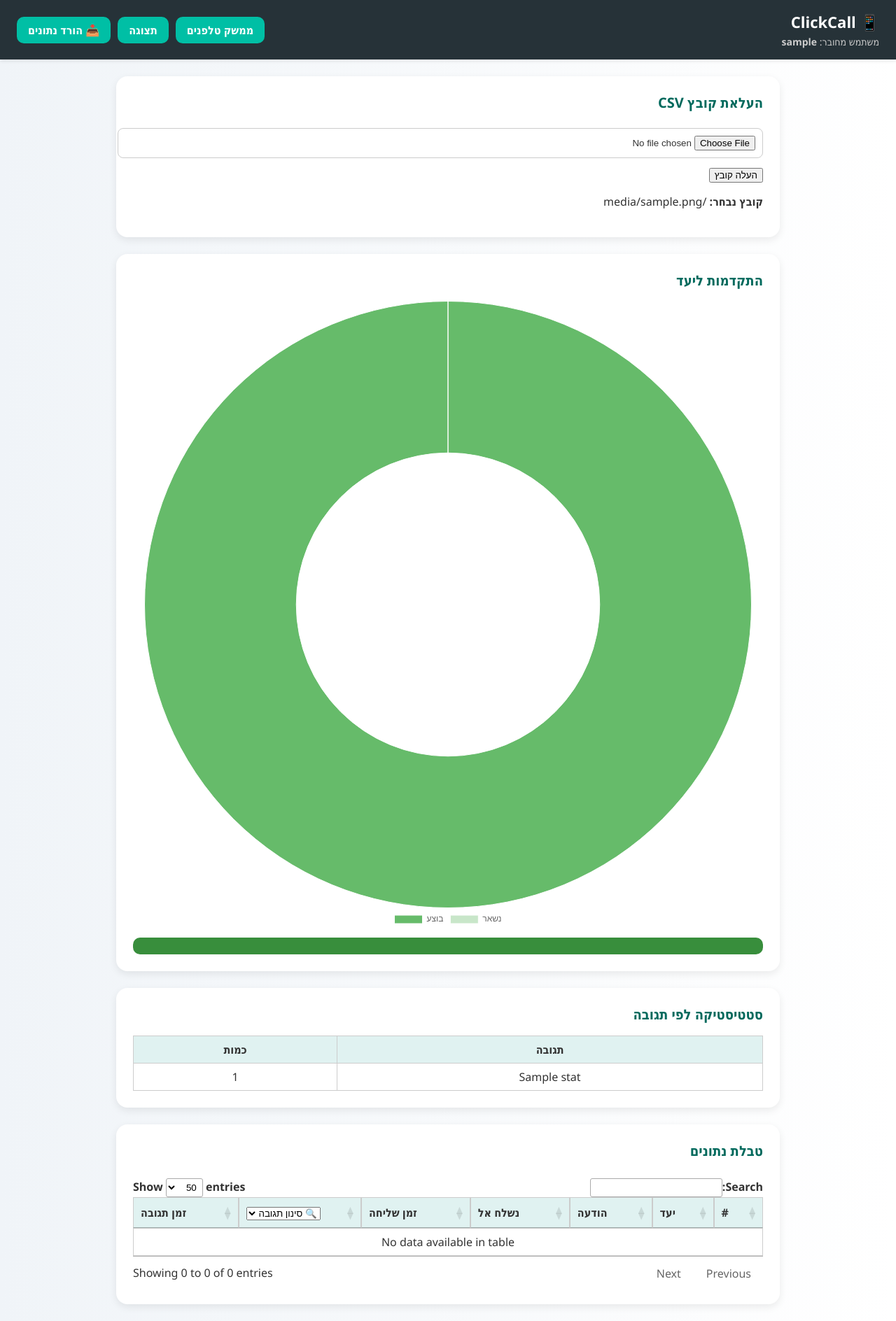
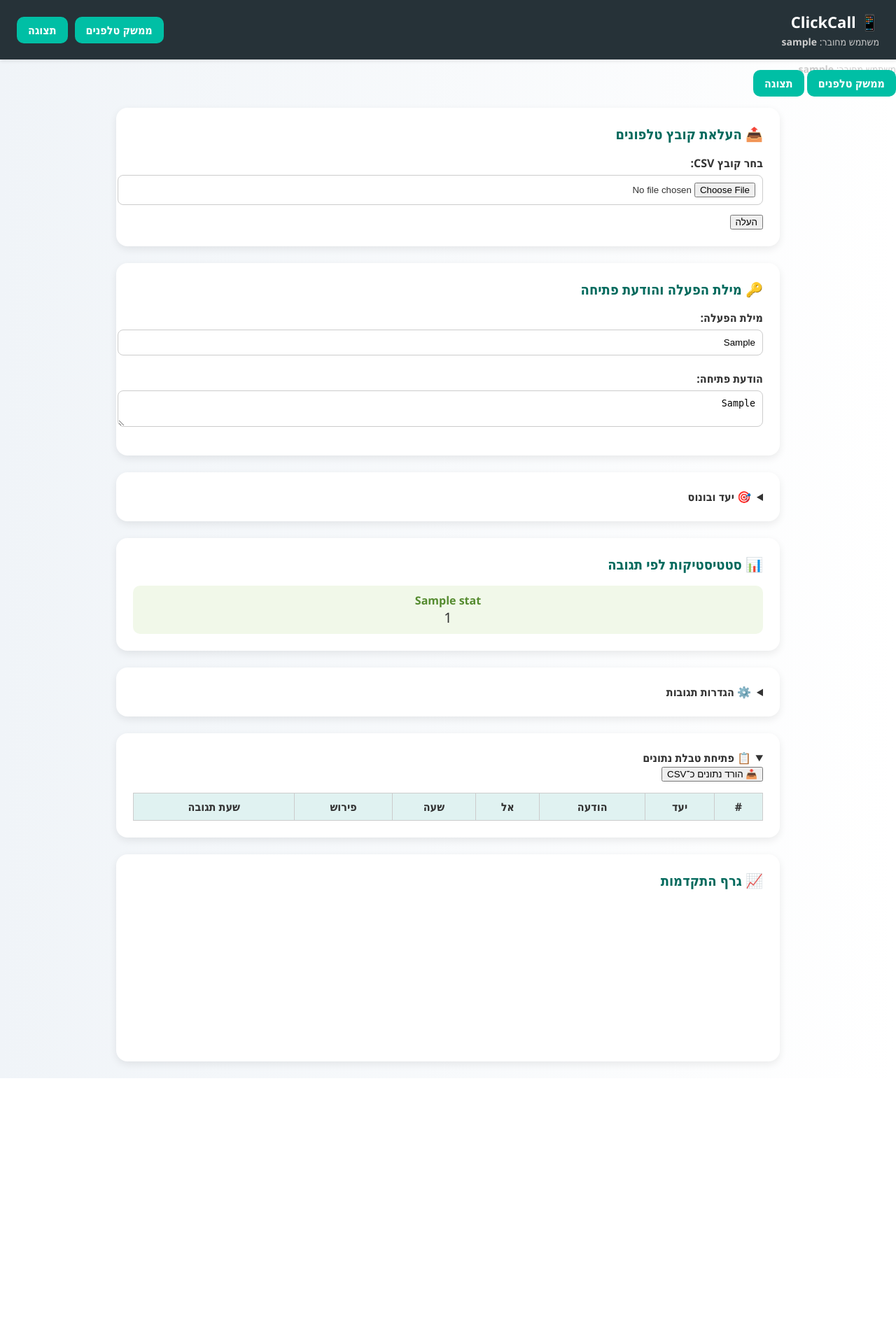
Before and after one commit to uriya222972/sms-auto-bot, a Flask app: template templates/index.html in a window 1280 px wide. Shown: the whole page at 70% size. After the commit the page ends 1541 px from the top, so only its background shows below. Run offline with Flask 3, Linux system fonts and the light colour scheme; the template is opened without the code that fills it: most values are stand-ins (such as "Sample title", 1, 10 or a date in 2020); lists and menus that the app fills with data are empty; a map, chart or similar area stays blank; some libraries are stand-ins or nearby versions.

Commit message:
Update index.html

```diff
--- a/templates/index.html
+++ b/templates/index.html
@@ -110,7 +110,6 @@
   </style>
   <script src="https://code.jquery.com/jquery-3.7.0.min.js"></script>
   <script src="https://cdn.datatables.net/1.13.4/js/jquery.dataTables.min.js"></script>
-  <script src="https://cdn.jsdelivr.net/npm/chart.js"></script>
   <script>
     function saveValue(key, value) {
       fetch('/save', {
@@ -146,6 +145,8 @@
   // גרף התקדמות
   const total = {{ total_sent }};
   const target = {{ target_goal }};
+  const bonus = {{ bonus_goal }};
+
   const ctx = document.getElementById('progressChart').getContext('2d');
   new Chart(ctx, {
     type: 'doughnut',
@@ -165,6 +166,7 @@
     }
   });
 });
+    });
   </script>
 </head>
 <body>
@@ -176,74 +178,124 @@
   <div style="display:flex; gap:10px;">
     <a href="/auto_telephony" target="_blank" class="telephony-button">ממשק טלפנים</a>
     <a href="/display" target="_blank" class="telephony-button">תצוגה</a>
-      <a href="/download" class="telephony-button">📥 הורד נתונים</a>
+  </div>
+</div>
+      <div class="user-info">משתמש מחובר: <strong>{{ username }}</strong></div>
+    </div>
+    <a href="/auto_telephony" target="_blank" class="telephony-button">ממשק טלפנים</a>
+    <a href="/display" target="_blank" class="telephony-button">תצוגה</a>
+  </div>
+
+  <div class="section">
+  <h2>📤 העלאת קובץ טלפונים</h2>
+  <form method="POST" action="/upload" enctype="multipart/form-data">
+    <label>בחר קובץ CSV:</label>
+    <input type="file" name="file" accept=".csv">
+    <input type="submit" value="העלה">
+  </form>
+</div>
+
+<div class="section">
+  <h2>🔑 מילת הפעלה והודעת פתיחה</h2>
+  <label>מילת הפעלה:</label>
+  <input type="text" value="{{ activation_word }}" onchange="saveValue('activation_word', this.value)">
+  <label>הודעת פתיחה:</label>
+  <textarea rows="2" onchange="saveValue('greeting_template', this.value)">{{ greeting_template }}</textarea>
+</div>
+
+<div class="section">
+  <details>
+    <summary>🎯 יעד ובונוס</summary>
+    <label>יעד:</label>
+    <input type="number" value="{{ target_goal }}" onchange="saveValue('target_goal', this.value)">
+    <div class="progress-bar">
+      <div class="progress-bar-inner" style="width: {{ total_sent / target_goal * 100 if target_goal else 0 }}%">
+        <span class="arrow">⬆</span>{{ total_sent }} / {{ target_goal }}
+      </div>
+    </div>
+
+    <label>יעד בונוס:</label>
+    <input type="number" value="{{ bonus_goal }}" onchange="saveValue('bonus_goal', this.value)">
+    {% if bonus_active %}
+    <div class="progress-bar" style="background: #ffe0b2;">
+      <div class="progress-bar-inner" style="background: #fb8c00; width: {{ total_sent / bonus_goal * 100 if bonus_goal else 0 }}%">
+        🎁 {{ total_sent }} / {{ bonus_goal }}
+      </div>
+    </div>
+    {% endif %}
+  </details>
+</div>
+
+<div class="section">
+  <h2>📊 סטטיסטיקות לפי תגובה</h2>
+  <div class="stats-boxes" style="display: flex; flex-wrap: wrap; gap: 10px;">
+    {% for label, count in stats.items() %}
+    <div style="flex:1 1 120px; background:#f1f8e9; border-radius:10px; padding:10px; text-align:center;">
+      <div style="font-weight:bold; color:#558b2f;">{{ label }}</div>
+      <div style="font-size:20px;">{{ count }}</div>
+    </div>
+    {% endfor %}
   </div>
 </div>
 
 <div class="section">
-    <h2>העלאת קובץ CSV</h2>
-    <form action="/upload" method="post" enctype="multipart/form-data">
-      <input type="file" name="file" accept=".csv" required>
-      <input type="submit" value="העלה קובץ">
-    </form>
-    {% if filename %}<p><strong>קובץ נבחר:</strong> {{ filename }}</p>{% endif %}
+  <details>
+    <summary>⚙️ הגדרות תגובות</summary>
+    <div class="response-grid" style="display:grid; grid-template-columns: repeat(auto-fit,minmax(200px,1fr)); gap: 10px;">
+      {% for digit, config in response_map.items() %}
+        <div style="border:1px solid #ccc; border-radius:10px; padding:10px;">
+          <label>ספרה: {{ digit }}</label>
+          <input type="text" placeholder="לדוג' תרם" value="{{ config.label }}" onchange="saveValue('response_map.{{ digit }}.label', this.value)">
+          <label>חזרה:</label>
+          <input type="checkbox" {% if config.callback_required %}checked{% endif %} onchange="saveValue('response_map.{{ digit }}.callback_required', this.checked)">
+          <label>שעות המתנה:</label>
+          <input type="number" value="{{ config.hours }}" min="0" onchange="saveValue('response_map.{{ digit }}.hours', this.value)">
+          <label>✉️ הודעות עידוד:</label>
+          <textarea rows="2" onchange="saveValue('encouragements.{{ digit }}', this.value)">{{ encouragements[digit]|join('
+') if encouragements[digit] is defined }}</textarea>
+        </div>
+      {% endfor %}
+    </div>
+    <div style="margin-top:10px;">
+      <button onclick="copyEncouragements()">📎 שכפל את ההודעות לכל התגובות</button>
+    </div>
+  </details>
 </div>
 
-  <div class="section">
-    <h2>התקדמות ליעד</h2>
-    <canvas id="progressChart" width="300" height="300"></canvas>
-    <div class="progress-bar">
-      <div class="progress-bar-inner" style="width: {{ total_sent / target_goal * 100 if target_goal else 0 }}%">
-        {{ total_sent }} / {{ target_goal }}<span class="arrow">⬆</span>
-      </div>
-    </div>
-    {% if bonus_active %}
-      <div class="progress-bar" style="background: #ffe0b2;">
-        <div class="progress-bar-inner" style="background: #fb8c00; width: {{ total_sent / bonus_goal * 100 if bonus_goal else 0 }}%">
-          {{ total_sent }} / {{ bonus_goal }} (בונוס)
-        </div>
-      </div>
-    {% endif %}
-  </div>
+<script>
+  function copyEncouragements() {
+    const first = document.querySelector('.response-grid textarea')?.value;
+    if (!first) return;
+    document.querySelectorAll('.response-grid textarea').forEach(t => {
+      t.value = first;
+      const digit = t.closest('div').querySelector('label').textContent.replace('ספרה: ', '').trim();
+      saveValue(`encouragements.${digit}`, first);
+    });
+  }
+</script>
 
   <div class="section">
-    <h2>סטטיסטיקה לפי תגובה</h2>
-    <table>
-      <thead>
-        <tr>
-          <th>תגובה</th>
-          <th>כמות</th>
-        </tr>
-      </thead>
-      <tbody>
-        {% for label, count in stats.items() %}
-        <tr>
-          <td>{{ label }}</td>
-          <td>{{ count }}</td>
-        </tr>
-        {% endfor %}
-      </tbody>
-    </table>
-  </div>
-
-  <div class="section">
-    <h2>טבלת נתונים</h2>
+    <details open>
+      <summary>📋 פתיחת טבלת נתונים</summary>
+      <form action="/download">
+        <input type="submit" value="📥 הורד נתונים כ־CSV">
+      </form>
       <table id="datatable">
         <thead>
           <tr>
             <th>#</th>
             <th>יעד</th>
             <th>הודעה</th>
-          <th>נשלח אל</th>
-          <th>זמן שליחה</th>
-          <th>פירוש תגובה</th>
-          <th>זמן תגובה</th>
+            <th>אל</th>
+            <th>שעה</th>
+            <th>פירוש</th>
+            <th>שעת תגובה</th>
           </tr>
         </thead>
         <tbody>
           {% for i in range(rows|length) %}
-        <tr>
-          <td>{{ i + 1 }}</td>
+            <tr {% if i not in sent_indices %}style="background:#fffde7"{% endif %}>
+              <td>{{ i+1 }}</td>
               <td>{{ name_map.get(rows[i], rows[i]) }}</td>
               <td>{{ send_log[i].message if send_log[i] is defined }}</td>
               <td>{{ send_log[i].to if send_log[i] is defined }}</td>
@@ -254,6 +306,13 @@
           {% endfor %}
         </tbody>
       </table>
+    </details>
   </div>
+<div class="section">
+  <h2>📈 גרף התקדמות</h2>
+  <canvas id="progressChart" width="400" height="200"></canvas>
+</div>
+
+<script src="https://cdn.jsdelivr.net/npm/chart.js"></script>
 </body>
 </html>
```
Lines whose indentation alone changed are shown as unchanged.
